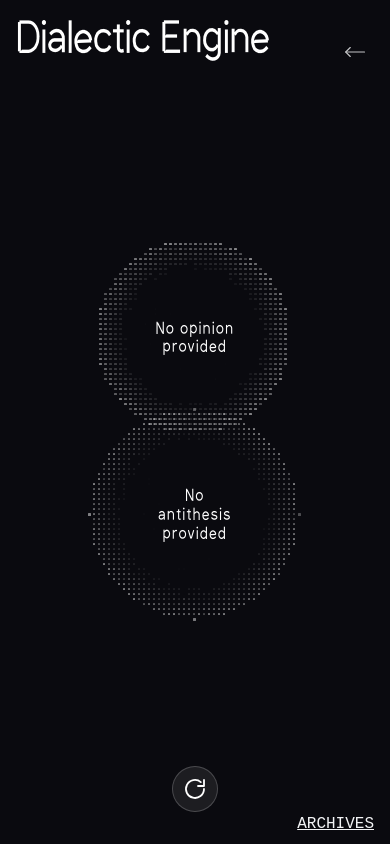
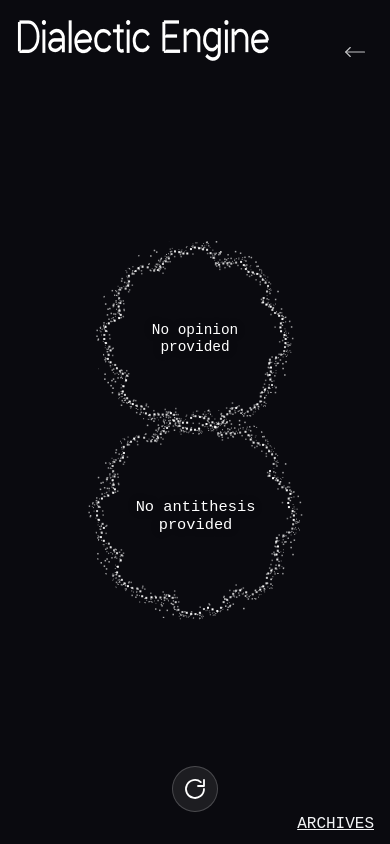
Before and after one commit to aikkyy/dialectic-engine, a Vue app: page /result in a window 390 px wide. Built offline with nearby package versions, Linux system fonts and the light colour scheme.

Commit message:
feat(Result.vue): replace PixelCircle with SandCircle; enhance text wrapping for improved display on mobile

```diff
--- a/src/pages/Result.vue
+++ b/src/pages/Result.vue
@@ -7,7 +7,7 @@
 
 import { computed, onMounted, onUnmounted, ref } from 'vue'
 import { useRoute, useRouter } from 'vue-router'
-import PixelCircle from '../components/PixelCircle.vue'
+import SandCircle from '../components/Sandcircle.vue'
 
 const route = useRoute()
 const router = useRouter()
@@ -45,8 +45,6 @@ onUnmounted(() => {
 })
 
 const mobileScale = computed(() => (isMobile.value ? 0.86 : 1))
-const mobilePixelSize = computed(() => (isMobile.value ? 3 : 4))
-const mobileGap = computed(() => (isMobile.value ? 2 : 3))
 
 function getCircleSize(text: string): number {
   // Slightly larger to accommodate combined text
@@ -59,12 +57,33 @@ const rightSize = computed(() =>
   Math.round(getCircleSize(antithesis.value) * mobileScale.value),
 )
 
-function getFontSize(circleSize: number): number {
-  // Sane range: 14px to 24px
-  const minSize = isMobile.value ? 12 : 14
-  const maxSize = isMobile.value ? 15 : 16
-  return Math.max(minSize, Math.min(maxSize, Math.floor(circleSize / 12)))
+function wrapLines(text: string, maxChars = 20): string[] {
+  const words = text.split(' ').filter(Boolean)
+  const lines: string[] = []
+  let current = ''
+
+  for (const word of words) {
+    if (current && current.length + 1 + word.length > maxChars) {
+      lines.push(current)
+      current = word
+    } else {
+      current = current ? `${current} ${word}` : word
+    }
+  }
+
+  if (current) {
+    lines.push(current)
+  }
+
+  return lines
 }
+
+const leftLines = computed(() =>
+  wrapLines(leftText.value, isMobile.value ? 18 : 22),
+)
+const rightLines = computed(() =>
+  wrapLines(antithesis.value, isMobile.value ? 18 : 22),
+)
 
 function reset() {
   router.push({ name: 'Form' })
@@ -82,35 +101,19 @@ function reset() {
     <!-- Two touching circles -->
     <div class="circles-container">
       <div class="circle-wrapper">
-        <PixelCircle
-          :text="leftText"
+        <SandCircle
           :size="leftSize"
-          :pixelSize="mobilePixelSize"
-          :gap="mobileGap"
-          :density="0.55"
-          :fadeStrength="2.0"
-          :randomness="0.7"
-          :fontSize="getFontSize(leftSize)"
+          :lines="leftLines"
           color="#ffffff"
-          textColor="#ffffff"
-          :animationDensity="0.4"
-          :clickable="false"
+          bgColor="transparent"
         />
       </div>
       <div class="circle-wrapper">
-        <PixelCircle
-          :text="antithesis"
+        <SandCircle
           :size="rightSize"
-          :pixelSize="mobilePixelSize"
-          :gap="mobileGap"
-          :density="0.55"
-          :fadeStrength="2.0"
-          :randomness="0.7"
-          :fontSize="getFontSize(rightSize)"
+          :lines="rightLines"
           color="#ffffff"
-          textColor="#ffffff"
-          :animationDensity="0.4"
-          :clickable="false"
+          bgColor="transparent"
         />
       </div>
     </div>
```
